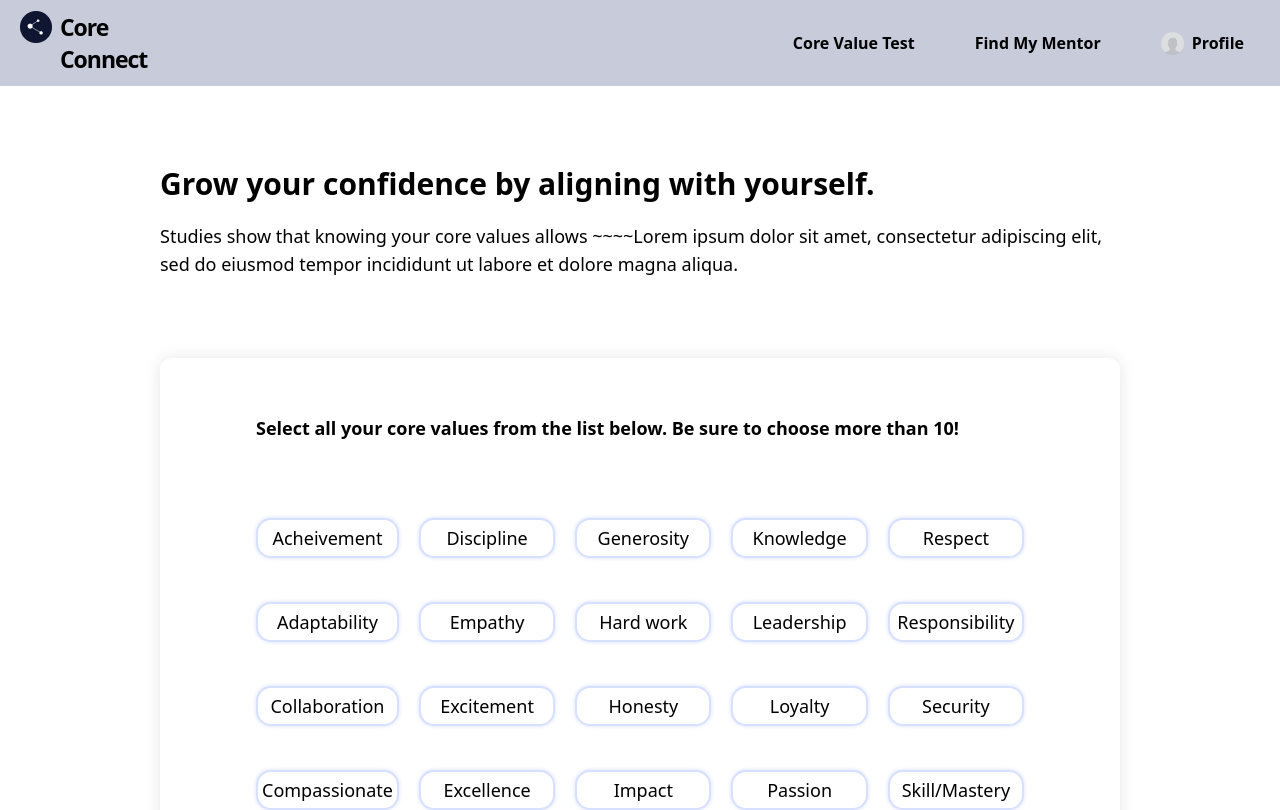
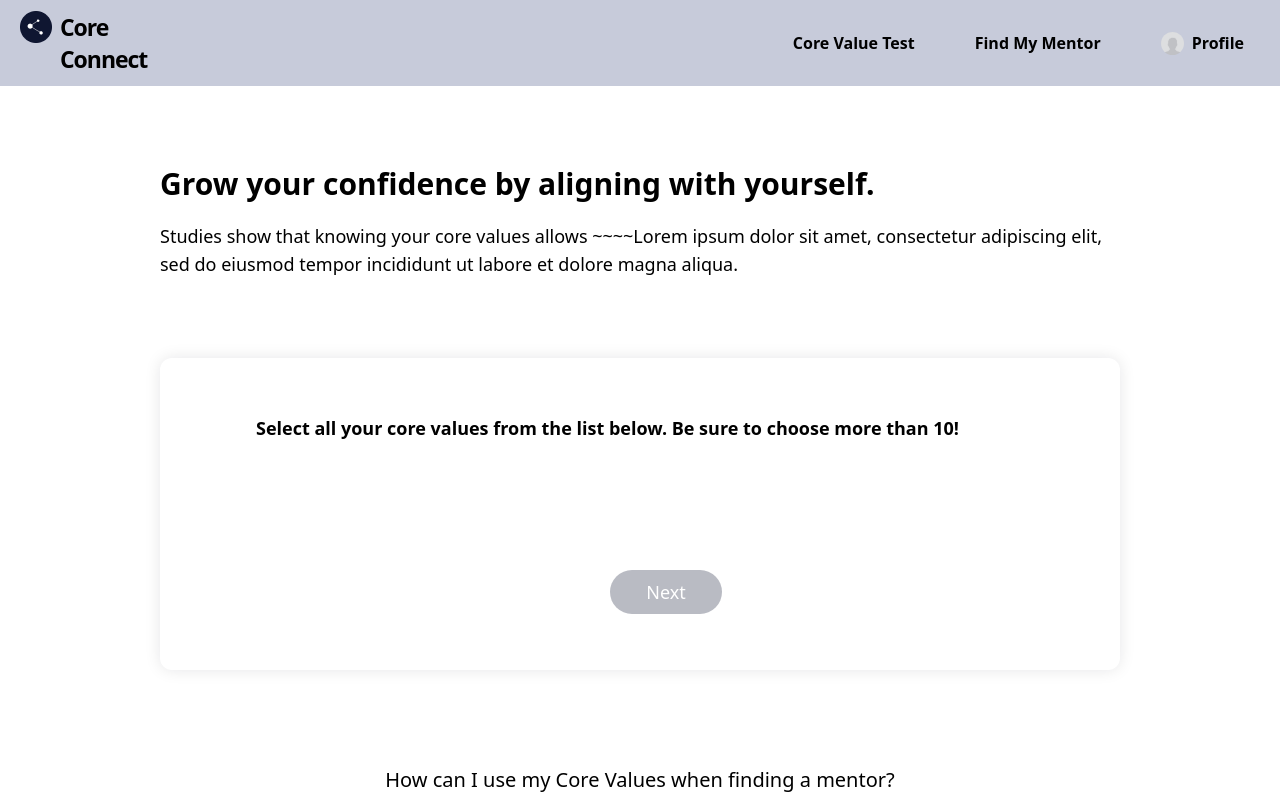
Before and after one commit to lureeves/core-connect, a React (Vite) app: page /CoreValueTest in a window 1280 px wide. Shown: the top 810 px of the page. Built offline with nearby package versions, Linux system fonts and the light colour scheme.

Commit message:
added start page

```diff
--- a/src/pages/CoreValuesTest/CoreValuesTest.jsx
+++ b/src/pages/CoreValuesTest/CoreValuesTest.jsx
@@ -2,7 +2,6 @@ import React from 'react';
 import TestCard from './components/TestCard.jsx';
 
 const CoreValuesTest = () => {
-
     // Redirect to home
     const handleButtonClick = () => {
         window.location.href = '/';
--- a/src/pages/CoreValuesTest/components/TestCard.jsx
+++ b/src/pages/CoreValuesTest/components/TestCard.jsx
@@ -1,7 +1,7 @@
 import React, { useState, useEffect } from 'react';
 import '../CoreValueTest.css';
 import { ActionButton }  from './subComponents/Buttons.jsx'
-import { InitialValues, TenValues, FiveValues, ThreeValues } from './subComponents/ValueGridRender.jsx';
+import { StartTest, InitialValues, TenValues, FiveValues, ThreeValues } from './subComponents/ValueGridRender.jsx';
 
 /**
  * The TestCard component is responsible for managing the core values test.
@@ -27,7 +27,7 @@ const TestCard = () => {
     const [shownValues, setShownValues] = useState([]);
     const [selectedValues, setSelectedValues] = useState([]);
     // State hook to track the current step of the test.
-    const [step, setStep] = useState(1);
+    const [step, setStep] = useState(0);
 
     /**
      * Handles the logic for selecting or deselecting a value.
@@ -82,6 +82,12 @@ const TestCard = () => {
      */
     const GridRender = () => {
         switch(step) {
+            case 0: return (
+                <>
+                    <StartTest {...{coreValues, selectedValues, handleNext}} />
+                    <ActionButton type="start" onClick={handleNext} isEnabled={true} />
+                </>
+            );
             case 1: return <InitialValues {...{coreValues, selectedValues, handleValueClick}} />;
             case 2: return <TenValues {...{stateOneValues, selectedValues, handleValueClick}} />;
             case 3: return <FiveValues {...{stateTwoValues, selectedValues, handleValueClick}} />;
@@ -89,6 +95,7 @@ const TestCard = () => {
             default: return <DefaultComponent />;
         }
     }
+
 
     /**
      * Determines if the 'Next' button should be enabled based on the current step and selection.
--- a/src/pages/CoreValuesTest/components/subComponents/Buttons.jsx
+++ b/src/pages/CoreValuesTest/components/subComponents/Buttons.jsx
@@ -48,6 +48,10 @@ export const ActionButton = ({ type, onClick, isEnabled }) => {
       buttonText = 'Submit';
       buttonClass = `mt-16 py-2 px-9 rounded-3xl text-white hover:scale-[1.04] float-right ${isEnabled ? 'bg-[#3A2A9B]' : 'bg-[#B9BBC3]'}`;
       break;
+    case 'start':
+      buttonText = 'Start Test';
+      buttonClass = `mt-16 py-2 px-9 rounded-3xl text-white hover:scale-[1.04] float-right 'bg-[#3A2A9B]'`;
+      break;
     default:
       buttonText = 'Button';
       buttonClass = 'mt-16 py-2 px-9 rounded-3xl text-white hover:scale-[1.04] float-right bg-[#3A2A9B]';
--- a/src/pages/CoreValuesTest/components/subComponents/ValueGridRender.jsx
+++ b/src/pages/CoreValuesTest/components/subComponents/ValueGridRender.jsx
@@ -1,6 +1,28 @@
 // StepComponents.jsx
 import React from 'react';
-import { CoreValueButton } from './Buttons.jsx';
+import { CoreValueButton, ActionButton } from './Buttons.jsx';
+
+/**
+ * Component to display initial core values for selection.
+ * @param {Object} props - Component props.
+ * @param {Array} props.coreValues - Array of core values to be displayed totalling 35.
+ * @param {Array} props.selectedValues - Array of currently selected values.
+ * @param {Function} props.handleValueClick - Function to handle the selection of a value.
+ */
+export const StartTest = ({ _, __, handleNext }) => {
+    return (
+        <>
+            <h3 className='mb-16 font-lg font-semibold'>Select all your core values from the list below. Be sure to choose more than 10!</h3>
+            <div>
+                <ActionButton
+                    type="start"
+                    onClick={handleNext}
+                    isEnabled={true}
+                />
+            </div>
+        </>
+    );
+};
 
 /**
  * Component to display initial core values for selection.
```
